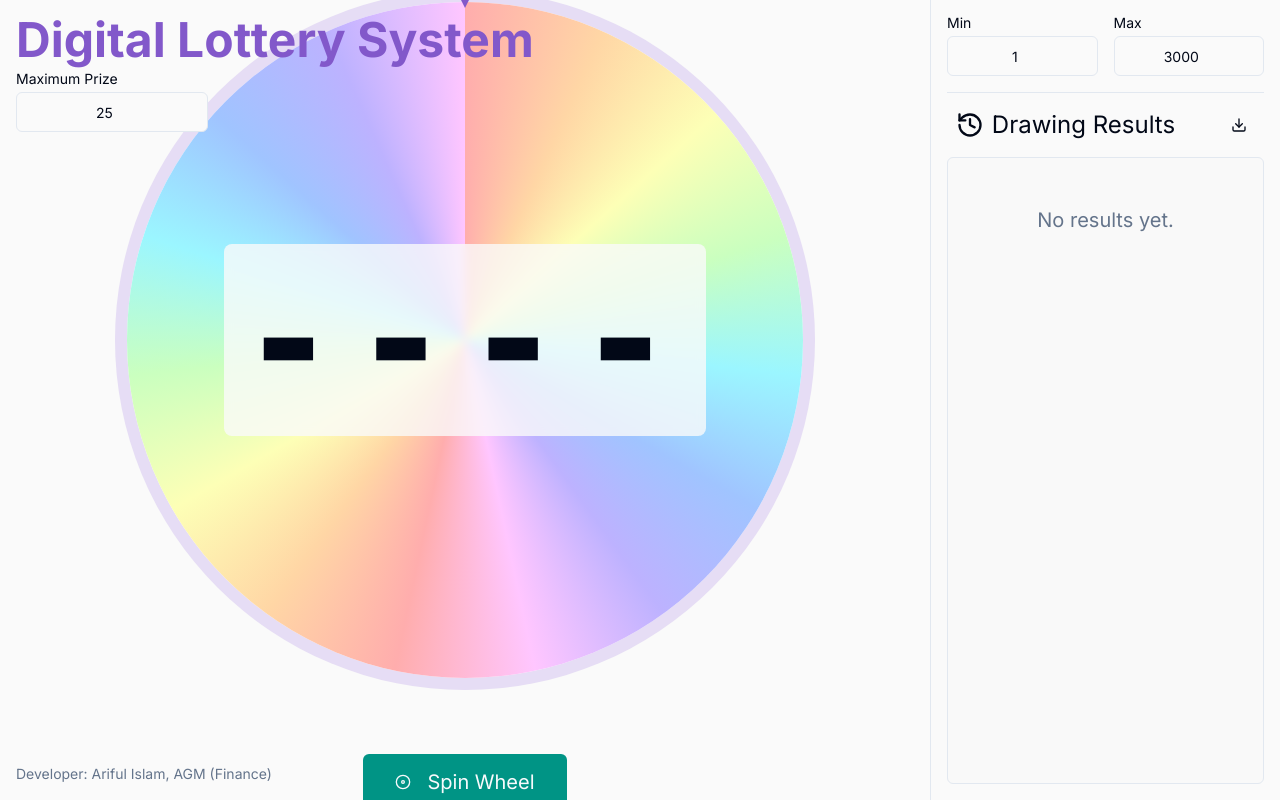
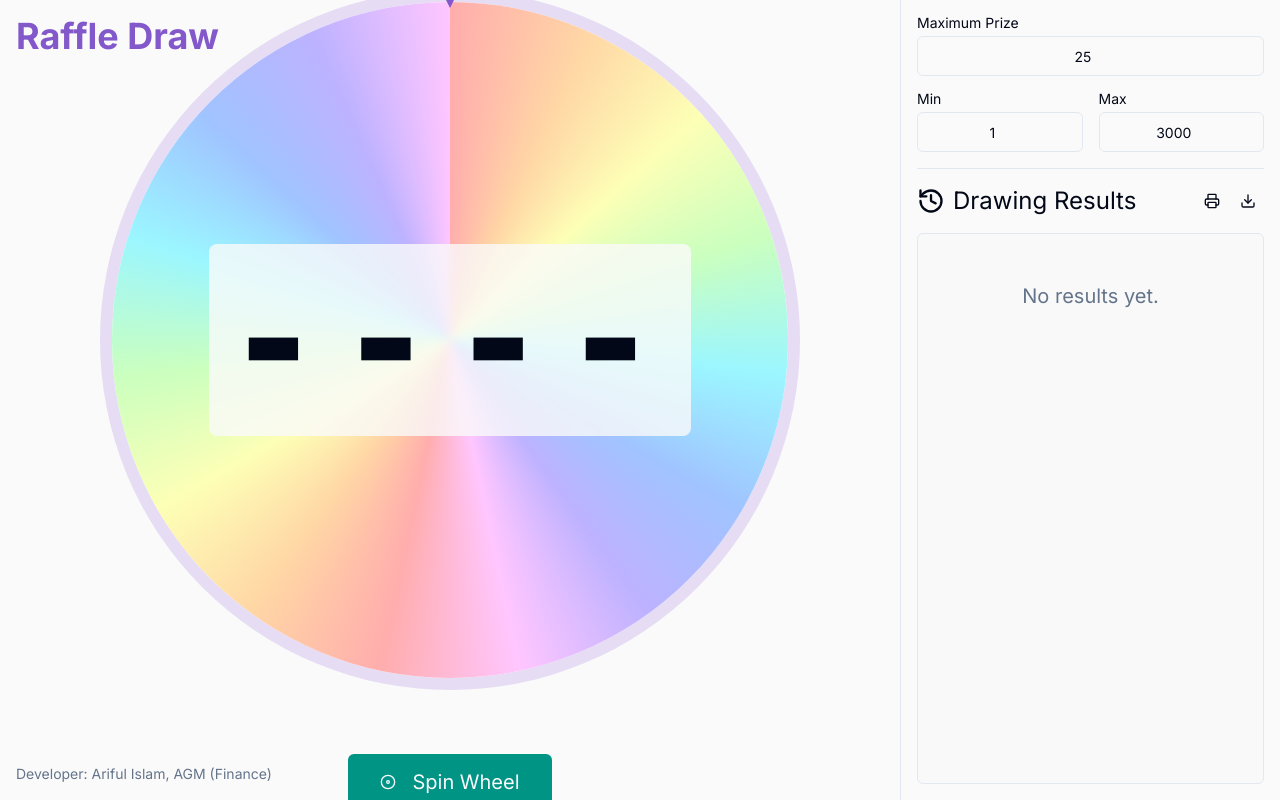
Before and after one commit to arifais15/arifReconcile, a Next.js app: page / in a window 1280 px wide. Built offline with nearby package versions, Linux system fonts and the light colour scheme.

Commit message:
Update lottery logic

```diff
--- a/src/app/page.tsx
+++ b/src/app/page.tsx
@@ -48,8 +48,6 @@ export default function Home() {
   const handleRecallResult = (serialToRecall: number) => {
     if (isSpinning) return;
 
-    // This function will now be passed to the WheelSpinner
-    // to be executed after a new spin is complete.
     const onSpinComplete = (newNumber: number) => {
       setSpinHistory(prev =>
         prev.map((item) =>
@@ -60,8 +58,6 @@ export default function Home() {
       );
     };
 
-    // We find the WheelSpinner's spin button and click it programmatically
-    // We also pass our special on-recall-complete logic.
     const recallSpinEvent = new CustomEvent('recallSpin', { detail: { onSpinComplete } });
     document.dispatchEvent(recallSpinEvent);
   };
@@ -77,7 +73,7 @@ export default function Home() {
     const csvHeader = "No.,Result\n";
     const csvRows = activeResults
       .slice()
-      .reverse() // Oldest to newest for CSV
+      .reverse()
       .map((result) => `${result.serial},${result.number.toString().padStart(4, '0')}`)
       .join("\n");
 
@@ -103,12 +99,31 @@ export default function Home() {
   const displayedHistory = spinHistory.slice(0, maxResults);
 
   return (
-    <div className="h-screen flex flex-col bg-background text-foreground overflow-hidden">
+    <div className="h-screen flex flex-col lg:flex-row bg-background text-foreground overflow-hidden">
+
+      {/* Main Content: Wheel Spinner */}
+      <main className="flex-1 flex flex-col items-center justify-center bg-grid-pattern overflow-hidden p-4 relative">
         <header className="absolute top-4 left-4 z-10 no-print">
-        <h1 className="text-4xl md:text-5xl font-headline font-bold text-primary">
-            Digital Lottery System
+            <h1 className="text-3xl md:text-4xl font-headline font-bold text-primary">
+            Raffle Draw
             </h1>
-        <div className="grid w-48 items-center gap-1.5 mt-2">
+        </header>
+        <WheelSpinner
+            onNewResult={handleNewResult}
+            min={min}
+            max={max}
+            isSpinning={isSpinning}
+            setIsSpinning={setIsSpinning}
+        />
+        <div className="absolute bottom-4 left-4 text-sm text-muted-foreground z-10 no-print">
+            Developer: Ariful Islam, AGM (Finance)
+        </div>
+      </main>
+
+      {/* Sidebar: Controls and History */}
+      <aside className="w-full lg:w-[380px] h-auto lg:h-full flex flex-col p-4 border-l bg-background">
+          <div className="flex flex-col gap-4 no-print">
+              <div className="grid w-full items-center gap-1.5">
                   <Label htmlFor="max-results" className="text-foreground">Maximum Prize</Label>
                   <Input
                     type="number"
@@ -119,21 +134,7 @@ export default function Home() {
                     className="text-center w-full"
                   />
               </div>
-      </header>
-
-      <div className="flex-1 flex flex-col md:flex-row overflow-hidden">
-        <main className="flex-1 flex items-center justify-center bg-grid-pattern overflow-hidden">
-          <WheelSpinner
-            onNewResult={handleNewResult}
-            min={min}
-            max={max}
-            isSpinning={isSpinning}
-            setIsSpinning={setIsSpinning}
-          />
-        </main>
-
-        <aside className="w-full md:w-[350px] h-[45vh] md:h-full flex flex-col p-4 border-l bg-background">
-          <div className="flex items-center justify-center gap-4 no-print">
+              <div className="flex items-center justify-center gap-4">
                   <div className="grid w-full items-center gap-1.5">
                       <Label htmlFor="min-range">Min</Label>
                       <Input
@@ -157,27 +158,30 @@ export default function Home() {
                       />
                   </div>
               </div>
+          </div>
 
           <Separator className="my-4 no-print" />
 
+          {/* History Section */}
           <div className="w-full flex-1 flex flex-col min-h-0 printable-section">
-              <div className="flex items-center justify-center gap-2 mb-4">
+              <div className="flex items-center justify-between gap-2 mb-4">
                   <h3 className="text-2xl font-medium flex items-center gap-2">
                       <History className="size-7" />
                       Drawing Results
                   </h3>
+                  <div className="flex items-center gap-1">
                     <Button variant="ghost" size="icon" onClick={handlePrint} className="h-8 w-8 no-print">
-
+                        <Printer className="size-5" />
                     </Button>
                     <Button variant="ghost" size="icon" onClick={handleDownload} className="h-8 w-8 no-print">
                         <Download className="size-5" />
                     </Button>
                   </div>
+              </div>
               <ScrollArea className="flex-1 rounded-md border p-4 bg-background/70">
                 <div className="flex flex-col gap-2 text-xl text-muted-foreground">
                   {displayedHistory.length > 0 ? (
-                    displayedHistory.map((pastResult) => {
-                      return (
+                    displayedHistory.map((pastResult) => (
                         <div key={pastResult.serial} className="relative w-full flex items-center justify-between p-3 bg-muted rounded-md group">
                           <span className={cn("text-lg font-medium text-muted-foreground/70 w-8 text-center", pastResult.status === 'discarded' && "line-through text-muted-foreground/50")}>{pastResult.serial}.</span>
                           <span className={cn(
@@ -208,8 +212,7 @@ export default function Home() {
                             )}
                           </div>
                         </div>
-                      )
-                    })
+                      ))
                   ) : (
                     <p className="text-center p-8">No results yet.</p>
                   )}
@@ -218,9 +221,5 @@ export default function Home() {
           </div>
       </aside>
     </div>
-      <div className="absolute bottom-4 left-4 text-sm text-muted-foreground z-10 no-print">
-        Developer: Ariful Islam, AGM (Finance)
-      </div>
-    </div>
   );
 }
--- a/src/components/wheel-spinner.tsx
+++ b/src/components/wheel-spinner.tsx
@@ -32,9 +32,9 @@ export function WheelSpinner({
   const winnerSoundRef = useRef<HTMLAudioElement | null>(null);
 
   useEffect(() => {
-    spinSoundRef.current = new Audio("https://actions.google.com/sounds/v1/alarms/digital_watch_alarm_long.ogg");
+    spinSoundRef.current = new Audio('/sounds/tick.mp3');
     spinSoundRef.current.loop = true;
-    winnerSoundRef.current = new Audio("https://actions.google.com/sounds/v1/cartoon/magic_chime.ogg");
+    winnerSoundRef.current = new Audio('/sounds/win.mp3');
 
     const handleRecallSpin = (event: Event) => {
       const recallEvent = event as RecallSpinEvent;
```
Also changed, not shown: firebase.json, 1 other file (tests, documents, lock files or other folders). Lines whose indentation alone changed are shown as unchanged.
